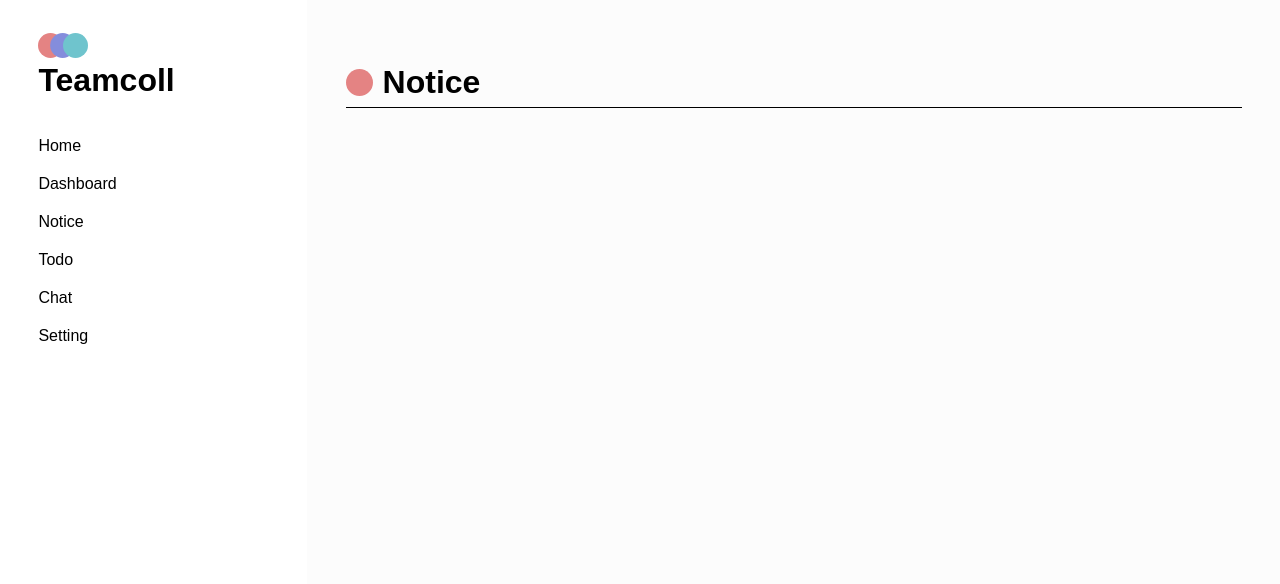
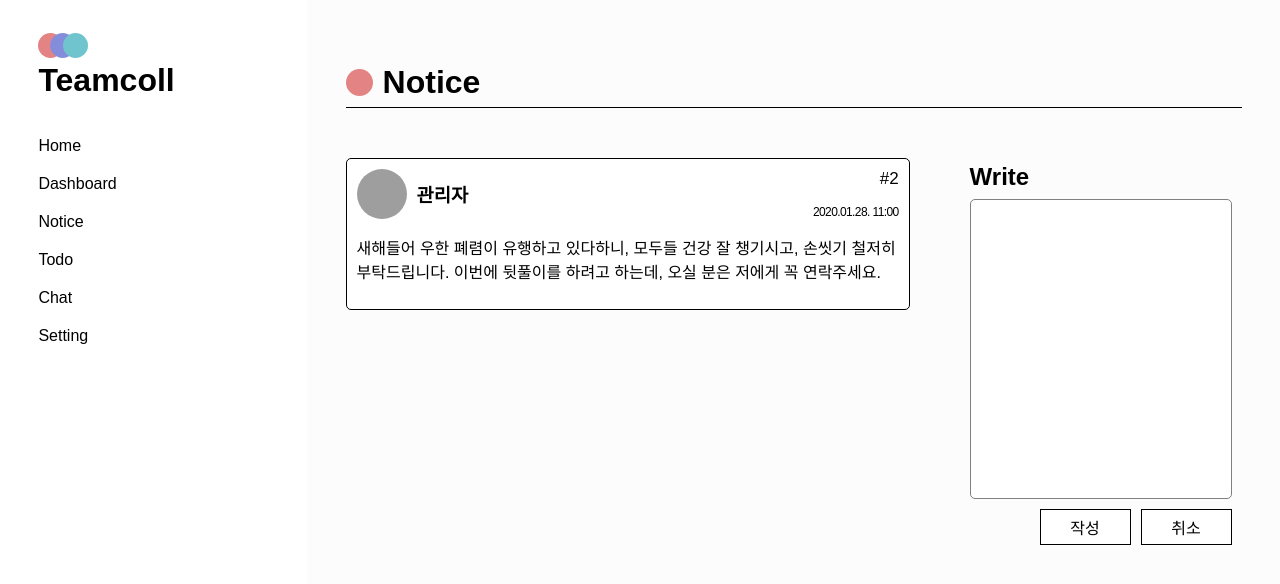
Before and after one commit to Teamcoll/teamcoll-front, a Next.js app: page /notice in a window 1280 px wide. Shown: the top 584 px of the page. Built offline with nearby package versions, Linux system fonts and the light colour scheme; grey boxes are pictures that could not be loaded.

Commit message:
COMP WriteForm

```diff
--- a/pages/notice.js
+++ b/pages/notice.js
@@ -1,6 +1,70 @@
 import { Layout } from "Component/Layout";
 import { TopHeader } from "Component/Header";
 import Ball from "Component/Ball";
+import { Grid2 } from "Component/Grid";
+import { NoticeCard, TodoCard, ContactCard } from "Component/Card";
+import styled from "styled-components";
+import { CardForm } from "Component/Form";
+
+const Spacing = styled.div`
+  width: 100%;
+  height: 50px;
+`;
+
+const WriteForm = styled(CardForm)`
+  /* width: 100%; */
+  & label {
+    font-size: 1.5em !important;
+    font-weight: bold;
+  }
+  fieldset {
+    width: 100%;
+    background-color: transparent;
+    border: none;
+  }
+  & textarea {
+    width: 100%;
+    height: 300px;
+    outline: none;
+    border: 1px solid gray;
+    resize: none;
+    border-radius: 5px;
+    padding: 5px;
+  }
+
+  & p.form-wrapper {
+    margin: 0px;
+  }
+
+  & div.form-btn-wrapper {
+    margin: 10px 0px 0px 0px;
+    text-align: right;
+  }
+
+  & button {
+    margin-bottom: 0px;
+    &:first-child {
+      margin-right: 10px;
+    }
+    width: 91px;
+    display: inline-block;
+  }
+`;
+
+const NoticeWrite = props => (
+  <WriteForm>
+    <fieldset>
+      <p className="form-wrapper">
+        <label for="writeForm">Write</label>
+        <textarea id="writeForm"></textarea>
+      </p>
+      <div className="form-btn-wrapper">
+        <button type="submit">작성</button>
+        <button>취소</button>
+      </div>
+    </fieldset>
+  </WriteForm>
+);
 
 const Notice = () => {
   return (
@@ -9,6 +73,34 @@ const Notice = () => {
         <Ball />
         <h2>Notice</h2>
       </TopHeader>
+      <Grid2>
+        <section>
+          <Spacing />
+          <NoticeCard>
+            <header>
+              <img
+                className="profile"
+                src="https://i.ya-webdesign.com/images/headache-clipart-tension-man-24.png"
+                alt="profile"
+              />
+              <h3>관리자</h3>
+              <div className="notice-meta">
+                <div className="number">#2</div>
+                <div className="date">2020.01.28. 11:00</div>
+              </div>
+            </header>
+            <p>
+              새해들어 우한 폐렴이 유행하고 있다하니, 모두들 건강 잘 챙기시고,
+              손씻기 철저히 부탁드립니다. 이번에 뒷풀이를 하려고 하는데, 오실
+              분은 저에게 꼭 연락주세요.
+            </p>
+          </NoticeCard>
+        </section>
+        <section>
+          <Spacing />
+          <NoticeWrite />
+        </section>
+      </Grid2>
     </Layout>
   );
 };
```
